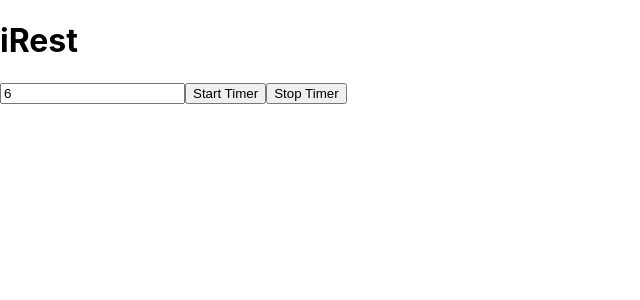
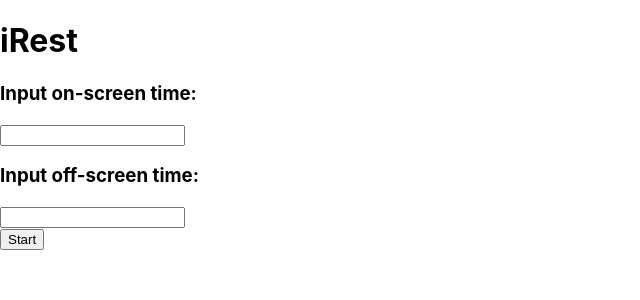
Before and after one commit to j-gottlieb/iRest, a React (Create React App) app: page / in a window 1280 px wide. Shown: the top 300 px of the page, without its empty margins (0-640 px from the left). Built offline with nearby package versions, Linux system fonts and the light colour scheme.

Commit message:
onScreen timer complete

```diff
--- a/src/App.js
+++ b/src/App.js
@@ -1,18 +1,24 @@
 import React, { Component } from 'react';
 import './App.css';
+import TimerInput from './TimerInput.js'
+import Timer from './Timer.js'
+import StartButton from './StartButton.js'
 
 class App extends Component {
-  constructor() {
-    super()
+  constructor(props) {
+    super(props)
 
     this.state = {
       time: 6,
       beep: false,
-      timer: false
+      timer: false,
+      seconds: null,
+      minutes: null,
+      secondsRemaining: ''
     }
     this.handleChange = this.handleChange.bind(this)
-    this.toggleOn = this.toggleOn.bind(this)
-    this.toggleOff = this.toggleOff.bind(this)
+    this.startCountDown = this.startCountDown.bind(this)
+    this.tick = this.tick.bind(this)
   }
 
   beep() {
@@ -26,37 +32,69 @@ class App extends Component {
     alert('Take 5!')
   }
 
-  componentDidMount() {
-    console.log(this.state.timer)
-    if (this.state.timer) {
-      const time = 1000 * 60 * this.state.time
-      setInterval(() => { this.beep() }, time)
+  tick() {
+    const min = Math.floor(this.state.secondsRemaining / 60)
+    const sec = this.state.secondsRemaining - (min * 60)
+    this.setState({
+      minutes: min,
+      seconds: sec
+    })
+
+    if (sec < 10) {
+      this.setState({
+        seconds: '0' + sec
+      })
     }
+
+    if (this.state.secondsRemaining === 0) {
+      clearInterval(this.intervalHandle)
+      this.beep()
+    }
+
+    this.setState({
+      secondsRemaining: this.state.secondsRemaining - 1
+    })
   }
 
-  toggleOn() {
-    this.setState({ timer: true })
-    console.log(this.state)
+  startCountDown() {
+    this.intervalHandle = setInterval(this.tick, 1000)
+    const time = (this.state.minutes * 60) - 1
+    this.setState({
+      secondsRemaining: time
+    })
   }
 
-  toggleOff() {
-    this.setState({ timer: false })
-    console.log(this.state)
-  }
+  handleChange(event, isOn) {
+    if (isOn) {
+      this.setState({
+        minutes: event.target.value
+      })
+    } else {
+      this.setState({
+        minutes: event.target.value
+      })
+    }
 
-  handleChange(event) {
-    const num = parseInt(10, event.target.value)
-    console.log(typeof event.target.value)
-    this.setState({time: num})
   }
 
   render() {
+    const onTimeMessage = 'Input on-screen time:'
+    const offTimeMessage = 'Input off-screen time:'
     return (
       <React.Fragment>
         <h1>iRest</h1>
-        <input type='number' name='time' value={this.state.time} onChange={this.handleChange}></input>
-        <button onClick={this.toggleOn}>Start Timer</button>
-        <button onClick={this.toggleOff}>Stop Timer</button>
+        <TimerInput
+          isOn={true}
+          message={onTimeMessage}
+          handleChange={this.handleChange}/>
+        <TimerInput
+          isOn={false}
+          message={offTimeMessage}/>
+        <StartButton
+          startCountDown={this.startCountDown}/>
+        <Timer
+          minutes={this.state.minutes}
+          seconds={this.state.seconds}/>
       </React.Fragment>
     );
   }
--- /dev/null
+++ b/src/StartButton.js
@@ -0,0 +1,13 @@
+import React, { Component } from 'react';
+
+class StartButton extends Component {
+   render() {
+     return(
+      <div>
+       <button onClick={this.props.startCountDown}>Start</button>
+     </div>
+      );
+  }
+}
+
+export default StartButton
--- /dev/null
+++ b/src/Timer.js
@@ -0,0 +1,18 @@
+import React, { Component } from 'react';
+
+class Timer extends Component {
+  render() {
+    let col
+    if (this.props.seconds) col = ':'
+      return (
+       <div>
+        <h1 style={{ fontSize: 100, marginLeft:100 }}>
+          {this.props.minutes}
+          {col}{this.props.seconds}
+        </h1>
+       </div>
+     );
+   }
+}
+
+export default Timer
--- /dev/null
+++ b/src/TimerInput.js
@@ -0,0 +1,17 @@
+import React, { Component } from 'react';
+
+class TimerInput extends Component {
+render() {
+  return (
+   <div>
+      <h3>{this.props.message}</h3>
+      <input
+        type="number"
+        onChange={(e) => this.props.handleChange(e, this.props.isOn)}
+        required />
+  </div>
+     );
+   }
+}
+
+export default TimerInput
```
